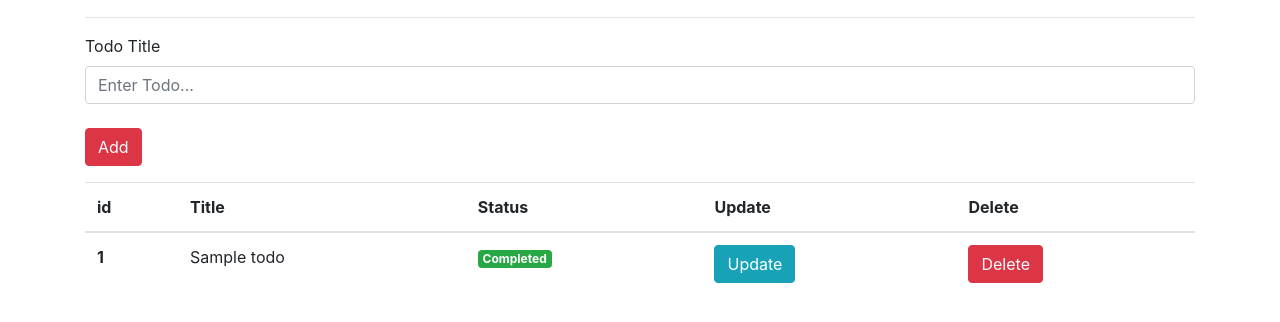
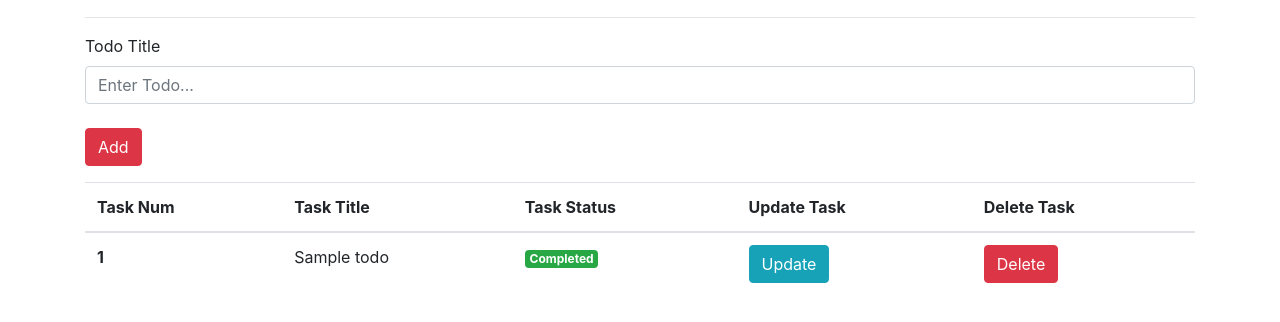
Before and after one commit to Amira-web-creator/rab7adevopsproject, a Python web app: template templates/index.html in a window 1280 px wide. Shown: the part 133-455 px from the top of the page. Run offline with Jinja, Linux system fonts and the light colour scheme; the template is opened without the code that fills it: most values are stand-ins (such as "Sample title", 1, 10 or a date in 2020); some libraries are stand-ins or nearby versions.

Commit message:
make some changes on index.html, and push the changes to my repo

```diff
--- a/templates/index.html
+++ b/templates/index.html
@@ -29,11 +29,11 @@
         <table class="table">
             <thead>
             <tr>
-                <th scope="col">id</th>
-                <th scope="col">Title</th>
-                <th scope="col">Status</th>
-                <th scope="col">Update</th>
-                <th scope="col">Delete</th>
+                <th scope="col">Task Num</th>
+                <th scope="col">Task Title</th>
+                <th scope="col">Task Status</th>
+                <th scope="col">Update Task</th>
+                <th scope="col">Delete Task</th>
             </tr>
             </thead>
             <tbody>
```
